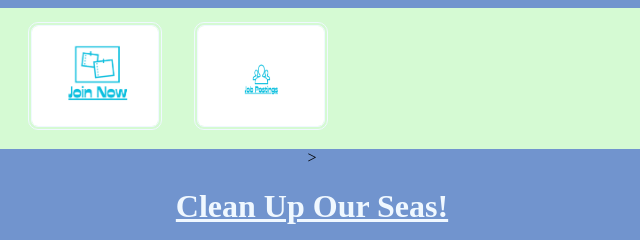
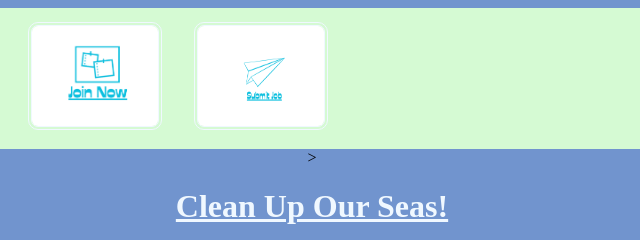
Before and after one commit to yyngit/web2, a plain HTML site: page index.html in a window 1280 px wide. Shown: the top 240 px of the page, 328-968 px from the left. Drawn offline with Linux system fonts and the light colour scheme.

Commit message:
commit all

```diff
--- a/index.html
+++ b/index.html
@@ -11,7 +11,7 @@
         <a class="active" href="index.html"><img src="images2/logo.png" width="126" height="100"/></a>
         <a href="learnmore.html"><img src="images2/learnmore.png" width="126" height="100"/></a>
         <a href="joinnow.html"><img src="images2/joinnow.png" width="126" height="100"/></a>
-        <a href="jobpostings.html"><img src="images2/jobs.png" width="126" height="100"/></a>
+        <a href="jobpostings.html"><img src="images2/submitjob.png" width="126" height="100"/></a>
     </div>
 
     <div class="banner">
```
Also changed, not shown: jobpostings.html (+1 -1 lines), joinnow.html (+1 -1 lines), navbar.html (+1 -1 lines), images2/submitjobposting.png (deleted).
